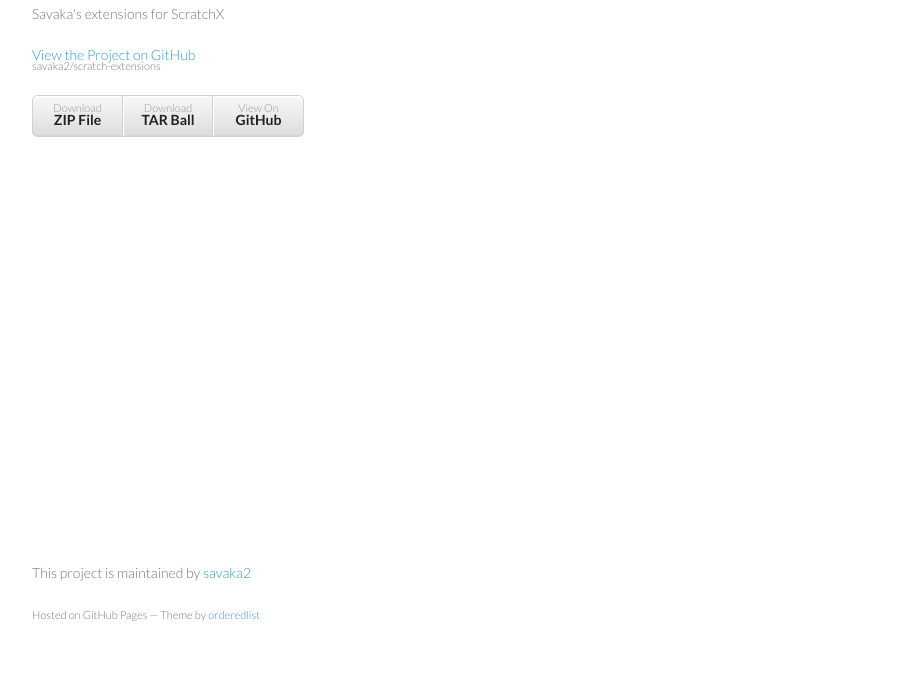
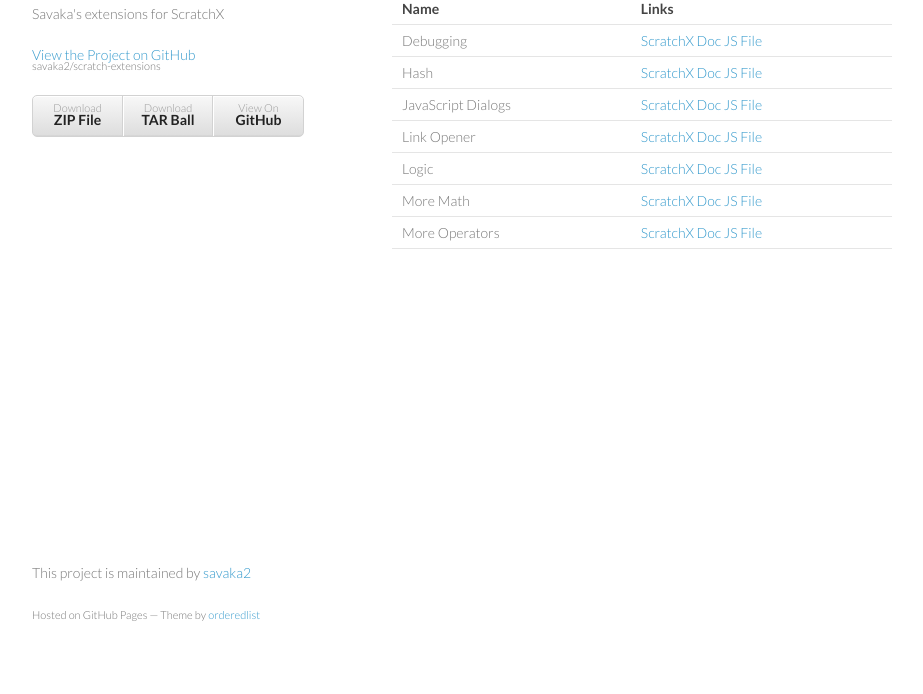
Before and after one commit to dumbleporte/scratch-extensions, a plain HTML site: page index.html in a window 1280 px wide. Shown: the part 106-800 px from the top of the page, without its empty margins (178-1101 px from the left). Drawn offline with Linux system fonts and the light colour scheme.

Commit message:
Create gh-pages branch via GitHub

```diff
--- a/index.html
+++ b/index.html
@@ -28,7 +28,60 @@
         </ul>
       </header>
       <section>
-        <p><a href="https://github.com/savaka2/scratch-extensions/wiki">Click here for extension documentations</a></p>
+        <p>Table of links:</p>
+
+<table>
+<thead>
+<tr>
+<th>Name</th>
+<th align="center">Links</th>
+</tr>
+</thead>
+<tbody>
+<tr>
+<td>Debugging</td>
+<td align="center">
+<a href="http://scratchx.org/?url=http://savaka2.github.io/scratch-extensions/debugging.js">ScratchX</a> <a href="https://github.com/savaka2/scratch-extensions/wiki/Debugging-extension">Doc</a> <a href="http://savaka2.github.io/scratch-extensions/debugging.js">JS File</a>
+</td>
+</tr>
+<tr>
+<td>Hash</td>
+<td align="center">
+<a href="http://scratchx.org/?url=http://savaka2.github.io/scratch-extensions/hash.js">ScratchX</a> <a href="https://github.com/savaka2/scratch-extensions/wiki/Hash-extension">Doc</a> <a href="http://savaka2.github.io/scratch-extensions/hash.js">JS File</a>
+</td>
+</tr>
+<tr>
+<td>JavaScript Dialogs</td>
+<td align="center">
+<a href="http://scratchx.org/?url=http://savaka2.github.io/scratch-extensions/javascript-dialogs.js">ScratchX</a> <a href="https://github.com/savaka2/scratch-extensions/wiki/JavaScript-Dialogs-extension">Doc</a> <a href="http://savaka2.github.io/scratch-extensions/javascript-dialogs.js">JS File</a>
+</td>
+</tr>
+<tr>
+<td>Link Opener</td>
+<td align="center">
+<a href="http://scratchx.org/?url=http://savaka2.github.io/scratch-extensions/link-opener.js">ScratchX</a> <a href="https://github.com/savaka2/scratch-extensions/wiki/Link-Opener-extension">Doc</a> <a href="http://savaka2.github.io/scratch-extensions/link-opener.js">JS File</a>
+</td>
+</tr>
+<tr>
+<td>Logic</td>
+<td align="center">
+<a href="http://scratchx.org/?url=http://savaka2.github.io/scratch-extensions/logic.js">ScratchX</a> <a href="https://github.com/savaka2/scratch-extensions/wiki/Logic-extension">Doc</a> <a href="http://savaka2.github.io/scratch-extensions/logic.js">JS File</a>
+</td>
+</tr>
+<tr>
+<td>More Math</td>
+<td align="center">
+<a href="http://scratchx.org/?url=http://savaka2.github.io/scratch-extensions/more-math.js">ScratchX</a> <a href="https://github.com/savaka2/scratch-extensions/wiki/More-Math-extension">Doc</a> <a href="http://savaka2.github.io/scratch-extensions/more-math.js">JS File</a>
+</td>
+</tr>
+<tr>
+<td>More Operators</td>
+<td align="center">
+<a href="http://scratchx.org/?url=http://savaka2.github.io/scratch-extensions/more-operators.js">ScratchX</a> <a href="https://github.com/savaka2/scratch-extensions/wiki/More-Operators-extension">Doc</a> <a href="http://savaka2.github.io/scratch-extensions/more-operators.js">JS File</a>
+</td>
+</tr>
+</tbody>
+</table>
       </section>
       <footer>
         <p>This project is maintained by <a href="https://github.com/savaka2">savaka2</a></p>
```
Also changed, not shown: params.json (+1 -1 lines).
